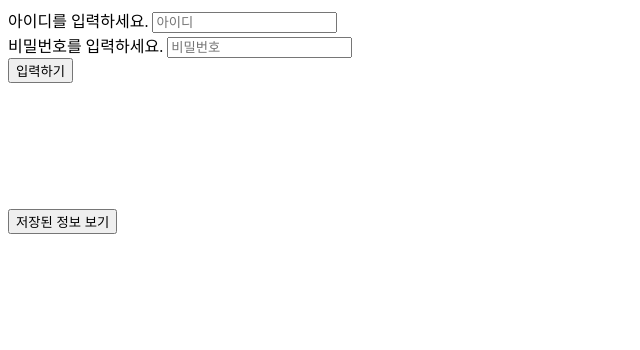
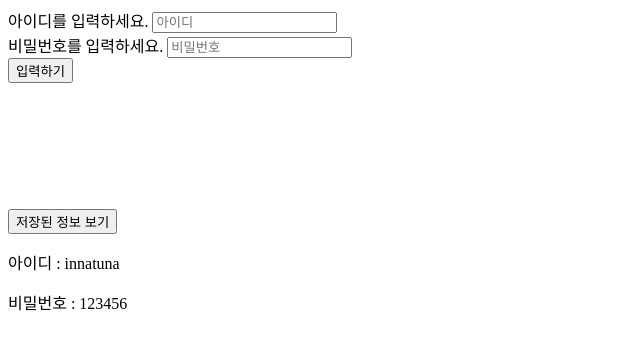
Before and after one commit to clockchoco/clockchoco.github.io, a plain HTML site: page test.html in a window 1280 px wide. Both pictures are taken after a click on the button "저장된 정보 보기". Shown: the whole page, without its empty margins (0-640 px from the left). Drawn offline with Linux system fonts and the light colour scheme.

Commit message:
New element append practice

```diff
--- a/test.html
+++ b/test.html
@@ -11,6 +11,7 @@
         }
     </style>
     <script>
+        flag = false;
         localStorage.setItem("id", 'innatuna');
         localStorage.setItem("password", '123456');
         window.onload = () => {
@@ -18,6 +19,7 @@
             const id = document.getElementById('inputId');
             const password = document.getElementById('inputPassword');
             loginBtn.addEventListener('click', (e) => {
+
                 e.preventDefault();
                 if (id.value === '') {
                     alert('아이디를 입력해주세요!!');
@@ -35,19 +37,26 @@
                     id.value = '';
                     password.value = '';
                 }
-
             })
 
+            const output = document.querySelector('.output');
+            const outputBtn = document.getElementById('outputBtn');
 
-            const output = document.querySelector('output');
-
-            const outputBtn = document.getElementById('outputBtn');
             outputBtn.addEventListener('click', (e) => {
                 e.preventDefault();
-                const id1 = localStorage.getItem('id');
-                const ps1 = localStorage.getItem('password');
+                if(flag){
+                    document.querySelector('.output div').remove();
+                    flag = false;
+                    return;
+                }
                 const newDiv = document.createElement('div');
-
+                const showID = document.createElement('p');
+                const showPW = document.createElement('p');
+                showID.textContent = "아이디 : innatuna";
+                showPW.textContent = "비밀번호 : 123456";
+                newDiv.append(showID,showPW);
+                output.append(newDiv);
+                flag = true;
             });
         }
     </script>
@@ -64,6 +73,7 @@
     <br><br><br><br><br><br><br>
     <div class="output">
         <button id="outputBtn">저장된 정보 보기</button>
+
     </div>
 </body>
 
```
